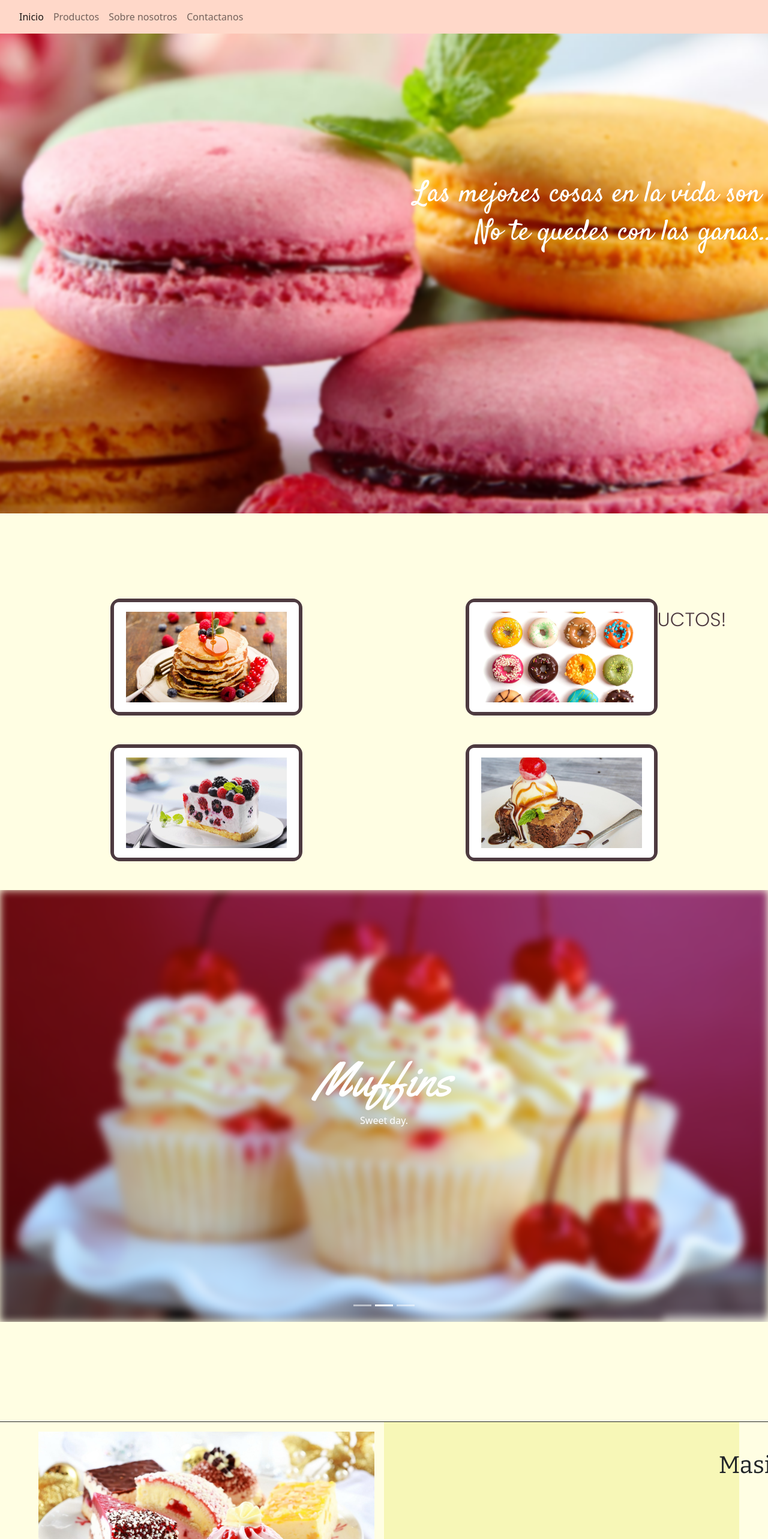
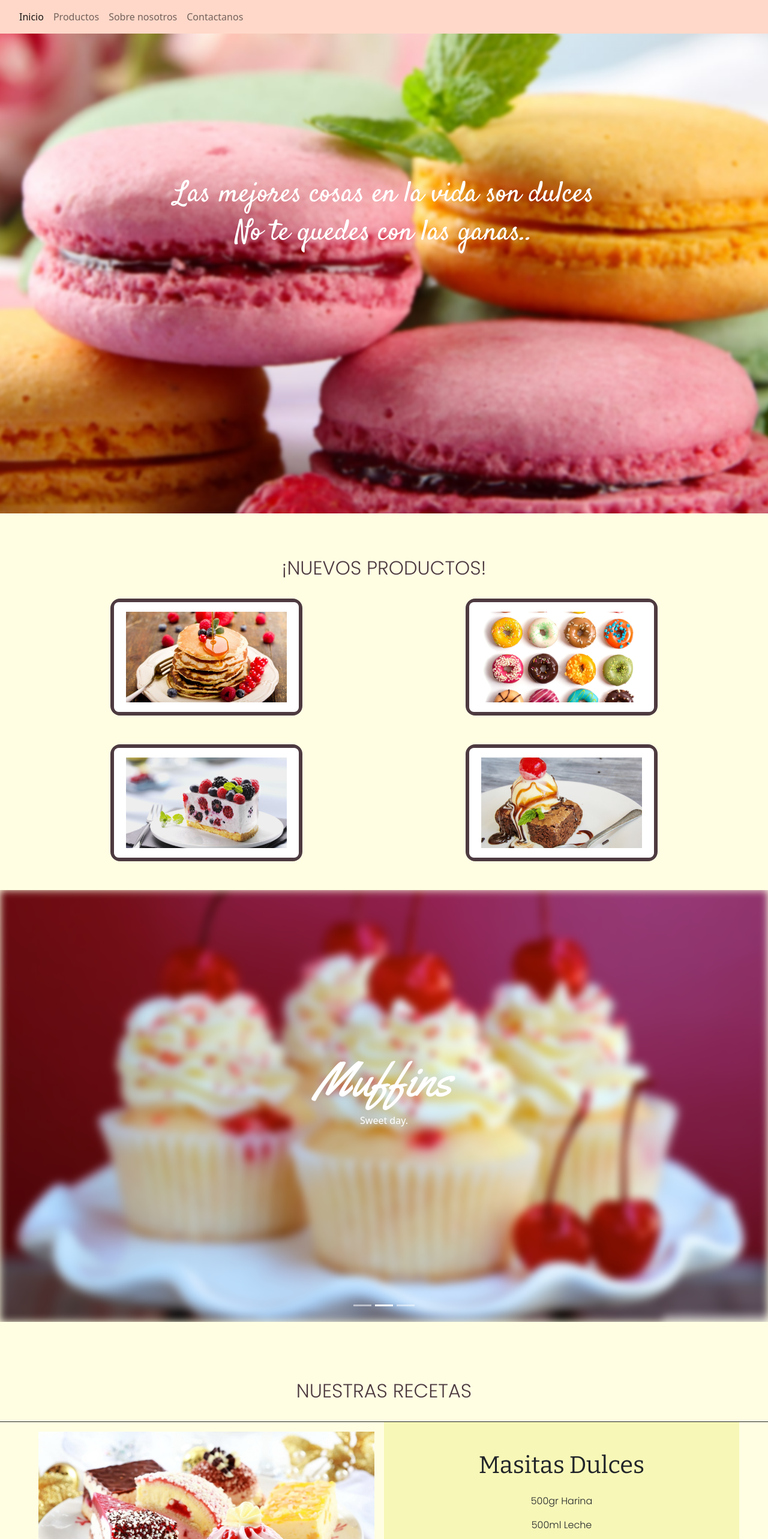
Before and after one commit to marcom25/panaderia-proyect, a React (Create React App) app: page / in a window 1280 px wide. Shown: the top 2566 px of the page at 60% size. Built offline with nearby package versions, Linux system fonts and the light colour scheme; a web font is replaced by a local one.

Commit message:
CHUPAME LA PIJA GSAP

```diff
--- a/src/components/Grid.jsx
+++ b/src/components/Grid.jsx
@@ -1,6 +1,6 @@
 // IMPORTS DE MODULOS
 import React, { useEffect } from 'react';
-import Aos from 'aos';
+
 // IMPORTS DE COMPONENTES
 import Sidebar from "./Sidebar";
 import Navbar from './Navbar';
@@ -15,7 +15,7 @@ import "../css/Grid.css";
 import "../css/Colors.css";
 import "../css/Collage.css";
 import "../css/Fonts.css";
-import 'aos/dist/aos.css';
+
 // IMPORTS DE IMAGENES
 import image1 from "../images/bakery/pancakes.jpg";
 import image2 from "../images/bakery/donuts2.jpg";
@@ -26,9 +26,7 @@ import image6 from "../images/bakery/brownie.jpg";
 
 const Grid = () => {
 
-    useEffect(() => {
-        Aos.init({duration: 2000});
-    }, );
+
 
     return (
         <div className="container-xs" style={{padding: "0", overflow: 'hidden'}}>
@@ -45,12 +43,12 @@ const Grid = () => {
 
             </div>
             <div className='row justify-content-sm-center bg-cream py-4 px-lg-5'>
-                <h2 className="text-uppercase text-center brown-font pt-5 font-poppins" data-aos="slide-up" data-aos-duration="500" data-aos-id="super-duper">¡Nuevos productos!</h2>
-                <div className='col-md-6 py-4' data-aos="zoom-in">
+                <h2 className="texto text-uppercase text-center brown-font pt-5 font-poppins">¡Nuevos productos!</h2>
+                <div className='cards col-md-6 py-4'>
                     <Card
                     image={image1}
                     msg="Pancakes"
-                    // imageClass='card-img-top image accordion-button collapsed'
+
                     imageDataTarget='#flush-collapseOne'
                     imageAriaControls='flush-collapseOne'
                     bodyClass='card-body p-0 bg-lightblue card-content accordion-collapse collapse'
@@ -59,11 +57,10 @@ const Grid = () => {
                     contentClass='card-title text-center accordion-body font-bitter'
                     />
                 </div>
-                <div className='col-md-6 py-4' data-aos="zoom-in">
+                <div className='col-md-6 py-4'>
                     <Card
                     image={image2}
                     msg="Donuts"
-                    // imageClass='card-img-top image accordion-button collapsed'
                     imageDataTarget='#flush-collapseTwo'
                     imageAriaControls='flush-collapseTwo'
                     bodyClass='card-body p-0 bg-lightblue card-content accordion-collapse collapse'
@@ -72,11 +69,10 @@ const Grid = () => {
                     contentClass='card-title text-center accordion-body font-bitter'
                     />
                 </div>
-                <div className='col-md-6 py-4' data-aos="zoom-in">
+                <div className='col-md-6 py-4'>
                     <Card
                     image={image3}
                     msg="Torta"
-                    // imageClass='card-img-top image accordion-button collapsed'
                     imageDataTarget='#flush-collapseThree'
                     imageAriaControls='flush-collapseThree'
                     bodyClass='card-body p-0 bg-lightblue card-content accordion-collapse collapse'
@@ -85,11 +81,10 @@ const Grid = () => {
                     contentClass='card-title text-center accordion-body font-bitter'
                     />
                 </div>
-                <div className='col-md-6 py-4' data-aos="zoom-in">
+                <div className=' col-md-6 py-4'>
                     <Card
                     image={image6}
                     msg="Brownie"
-                    // imageClass='card-img-top image accordion-button collapsed'
                     imageDataTarget='#flush-collapseFour'
                     imageAriaControls='flush-collapseFour'
                     bodyClass='card-body p-0 bg-lightblue card-content accordion-collapse collapse'
@@ -105,7 +100,7 @@ const Grid = () => {
                 </div>
             </div>
             <div className="bg-cream pt-5 pb-4">
-                <h2 className="text-uppercase text-center brown-font pt-5 font-poppins" data-aos="slide-up">Nuestras recetas</h2>
+                <h2 className="texto text-uppercase text-center brown-font pt-5 font-poppins" data-aos="slide-up">Nuestras recetas</h2>
             </div>
             <div className='row bg-cream border-top border-dark px-lg-5' data-aos="fade-left">
                 <ImgBlock
@@ -130,7 +125,7 @@ const Grid = () => {
                 imgAtributes='col-sm p-0 bg-cream pt-5 pt-sm-0 d-flex justify-content-center'/>
             </div>
             <div className='row padding-collage bg-cream py-5'>
-                <h2 className="text-uppercase text-center pt-5 pb-4 brown-font font-poppins" data-aos="slide-up">Nuestras delicias</h2>
+                <h2 className="texto text-uppercase text-center pt-5 pb-4 brown-font font-poppins" data-aos="slide-up">Nuestras delicias</h2>
                 <CollageImages/>
             </div>
             <div className='row'>
--- a/src/components/ParallaxBg.jsx
+++ b/src/components/ParallaxBg.jsx
@@ -1,35 +1,13 @@
 // IMPORTS DE MODULOS
-import React, {useEffect, useRef} from 'react';
+import React, {useEffect} from 'react';
 import { Parallax } from 'react-parallax';
-import gsap from 'gsap';
+
 // IMPORTS DE CSS
 import "../css/ParallaxBg.css"
 import "../css/Fonts.css"
 
 
-
-
 const ParallaxBg = () => {
-
-    const texto = useRef(null);
-
-    useEffect(() => {
-        gsap.to('.text-center', {
-            scrollTrigger: {
-                trigger: 'text-center',
-                start: 'top center',
-                end: 'top 100px',
-                scrub: true,
-                pin: true,
-                markers: true,
-            },
-            x:400,
-            rotatation: 360,
-            ease: 'none',
-            duration:3
-
-        });
-    }, []);
 
     return (
 
@@ -39,8 +17,8 @@ const ParallaxBg = () => {
             bgImageAlt="the dog"
             strength={-200}
         >
-            <h1 ref={texto} className='text-center paragraph font-satisfy text-wrap'>Las mejores cosas en la vida son dulces</h1>
-            <p ref={texto} className='text-center paragraph font-satisfy text-wrap pt-5 mt-2 d-none d-sm-block'>No te quedes con las ganas..</p>
+            <h1 className='texto text-center paragraph font-satisfy text-wrap'>Las mejores cosas en la vida son dulces</h1>
+            <p className='texto text-center paragraph font-satisfy text-wrap pt-5 mt-2 d-none d-sm-block'>No te quedes con las ganas..</p>
             <div className='sizer' />
         </Parallax>
     );
--- a/src/css/ParallaxBg.css
+++ b/src/css/ParallaxBg.css
@@ -1,4 +1,5 @@
 .paragraph {
+
     position: absolute;
     top: 30%;
     width: 100%;
```
